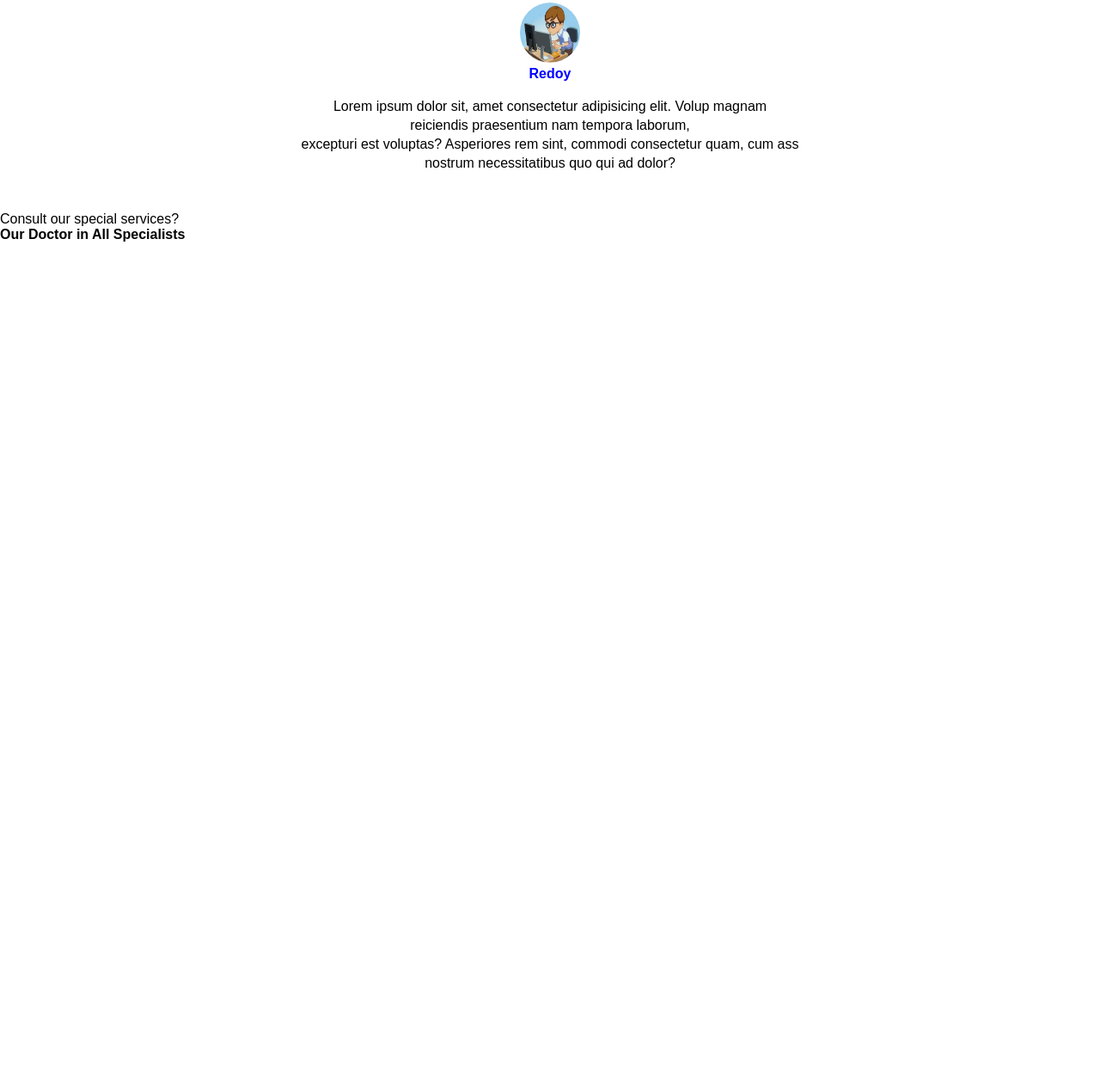
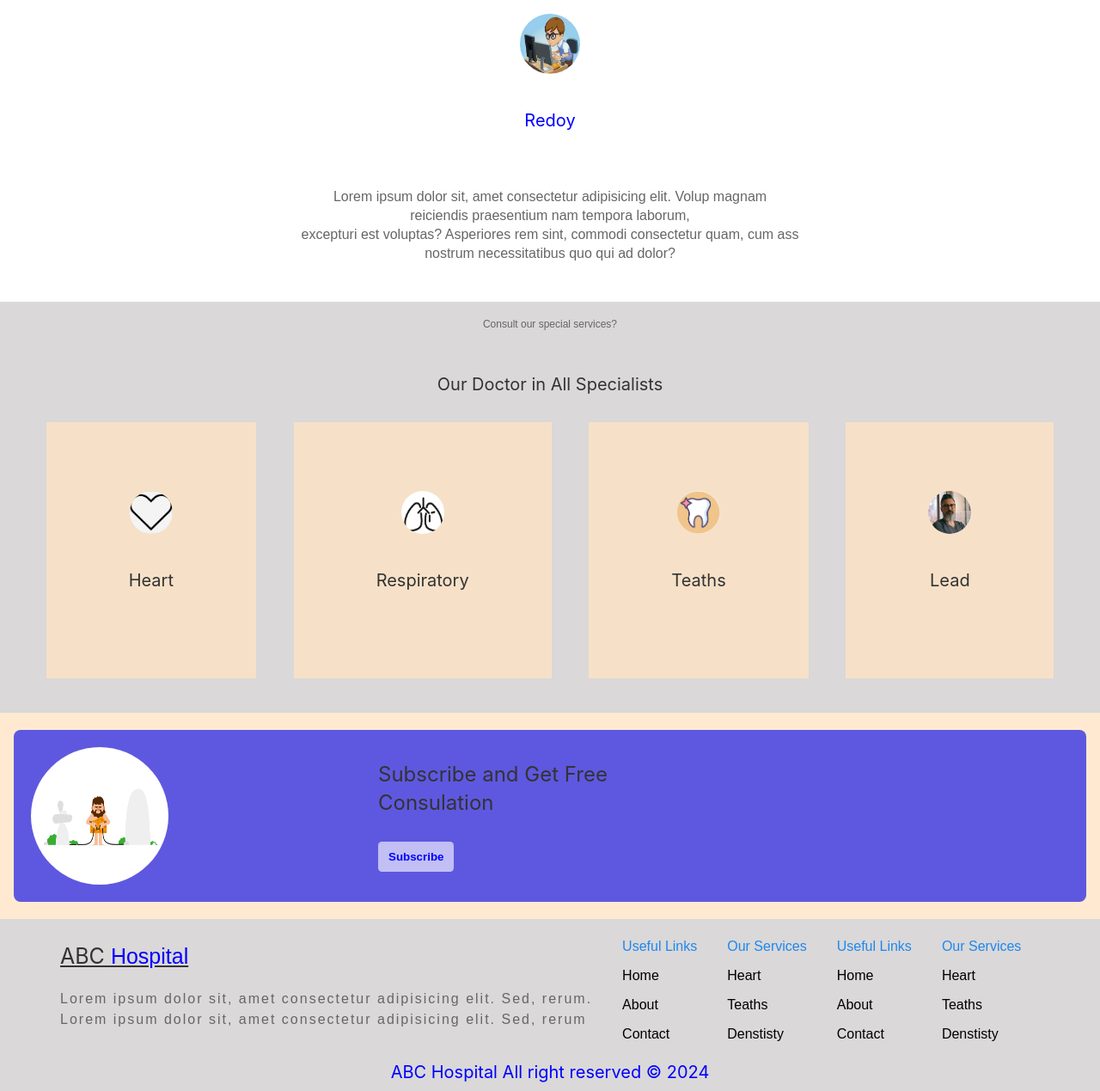
Before and after one commit to redoyhossin/Public-Hospital, a plain HTML site: page index.html in a window 1280 px wide. Shown: the part 1217-2486 px from the top of the page at 86% size. Before the commit the page ends 1571 px from the top, so only its background shows below. Drawn offline with nearby package versions, Linux system fonts and the light colour scheme.

Commit message:
linkUkitCss

```diff
--- a/index.html
+++ b/index.html
@@ -1,25 +1,28 @@
 <!DOCTYPE html>
 <html lang="en">
-
   <head>
-    <meta charset="UTF-8">
-    <meta name="viewport" content="width=device-width, initial-scale=1.0">
-    <title>Mini-HTML-And-CSS-Project</title>
+    <meta charset="UTF-8" />
+    <meta name="viewport" content="width=device-width, initial-scale=1.0" />
+    <title>Public Hospital</title>
     <!--------------
          link-favicon
         --------------->
-    <link rel="shortcut icon" href="favicon.ico" type="image/x-icon">
+    <link rel="shortcut icon" href="favicon.ico" type="image/x-icon" />
     <!--------------
          link-favicon
         --------------->
     <!-----------------------
          link-CSS
           ------------------>
-    <link rel="stylesheet" href="style.css">
+    <link rel="stylesheet" href="style.css" />
     <!-----------------------
          link-CSS
           ------------------>
+          <!--link UIkit CSS -->
+<link rel="stylesheet" href="https://cdn.jsdelivr.net/npm/uikit@3.21.13/dist/css/uikit.min.css" />
 
+
+          <!--link UIkit CSS -->
 
   </head>
 
@@ -28,7 +31,7 @@
     <section>
       <nav id="nav-hed">
         <div>
-                <h1 style="font-size: 25px;font-weight: bold;font-style: italic;">
+          <h1 style="font-size: 25px; font-weight: bold; font-style: italic">
             Public <span class="commonColor">Hospital</span>
           </h1>
         </div>
@@ -36,7 +39,7 @@
           <ul>
             <li class="nav-hover">Home</li>
             <li class="nav-hover">About Us</li>
-                    <li class="nav-hover">Services </li>
+            <li class="nav-hover">Services</li>
             <li class="nav-hover">Contact</li>
             <li class="active">Book Now</li>
           </ul>
@@ -52,21 +55,23 @@
              Head_body -------------------->
       <section class="body-hed">
         <div>
-                <h1 style="line-height: 2rem;">Never Hesitate to <br>
+          <h1 style="line-height: 2rem">
+            Never Hesitate to <br />
             consult with Doctor
           </h1>
-                <p style="margin: 12px 0px;">
-                    Lorem ipsum dolor sit amet consectetur adipisicing elit. Ab sapiente nostrum <br> commodi nemo.
-                    Minus,
-                    aperiam debitis? Deserunt odio voluptatem officia, autem ipsam, <br> perferendis ipsa et a, aliquid
-                    fuga
-                    sint labore?
-                </p> <br>
+          <p style="margin: 12px 0px">
+            Lorem ipsum dolor sit amet consectetur adipisicing elit. Ab sapiente
+            nostrum <br />
+            commodi nemo. Minus, aperiam debitis? Deserunt odio voluptatem
+            officia, autem ipsam, <br />
+            perferendis ipsa et a, aliquid fuga sint labore?
+          </p>
+          <br />
           <button class="btn-book">Book Now</button>
         </div>
 
         <div>
-                <img src="/imgs/HeadImg.PNG" alt="">
+          <img src="/imgs/HeadImg.PNG" alt="" />
         </div>
       </section>
       <!-------------
@@ -75,48 +80,50 @@
       <!----------------
                  About_Us -------------------->
 
-
       <section>
         <div class="About_con">
-                <p style="font-size: 14px;"> Need to know about us?</p>
-                <h4 style="font-size:23px; font-weight: bold; margin-top: 8px;">
+          <p style="font-size: 14px">Need to know about us?</p>
+          <h4 style="font-size: 23px; font-weight: bold; margin-top: 8px">
             Go to Know About Us
           </h4>
         </div>
 
         <div class="about_main">
-
           <div class="card1">
-                    <img style="background-color: blue; color: blue; " src="/imgs/iconbody/support.PNG" alt="">
+            <img
+              style="background-color: blue; color: blue"
+              src="/imgs/iconbody/support.PNG"
+              alt=""
+            />
             <h4>24/7 Support</h4>
             <p>
-                        Lorem ipsum dolor sit amet, consectetur adipisicing elit. Ullam exercitationem velit iure sunt
-                        temporibus, repellat aliquam accusantium omnis perferendis a?
+              Lorem ipsum dolor sit amet, consectetur adipisicing elit. Ullam
+              exercitationem velit iure sunt temporibus, repellat aliquam
+              accusantium omnis perferendis a?
             </p>
           </div>
 
-
           <div class="card2">
-                    <img src="/imgs/iconbody/key.PNG" alt="">
+            <img src="/imgs/iconbody/key.PNG" alt="" />
             <h4>Private & Secure</h4>
-                    <p>Lorem ipsum dolor sit amet, consectetur adipisicing elit. Ullam exercitationem velit iure sunt
-                        temporibus, repellat aliquam accusantium omnis perferendis a?</p>
+            <p>
+              Lorem ipsum dolor sit amet, consectetur adipisicing elit. Ullam
+              exercitationem velit iure sunt temporibus, repellat aliquam
+              accusantium omnis perferendis a?
+            </p>
           </div>
 
-
           <div class="card3">
-                    <img src="/imgs/iconbody/team.PNG" alt="">
+            <img src="/imgs/iconbody/team.PNG" alt="" />
             <h4>Million Customers</h4>
             <p>
-                        Lorem ipsum dolor sit amet, consectetur adipisicing elit. Ullam exercitationem velit iure sunt
-                        temporibus, repellat aliquam accusantium omnis perferendis a?
+              Lorem ipsum dolor sit amet, consectetur adipisicing elit. Ullam
+              exercitationem velit iure sunt temporibus, repellat aliquam
+              accusantium omnis perferendis a?
             </p>
           </div>
         </div>
       </section>
-
-
-
 
       <!----------------
                  About_Us -------------------->
@@ -126,21 +133,19 @@
 
       <section class="Consulation_main">
         <div>
-                <img src="imgs/bodyImg.PNG" alt="">
+          <img src="imgs/bodyImg.PNG" alt="" />
         </div>
 
-
         <div class="Consulation_text">
-                <h3>
-                    Start Your Online Consulation With Doctor
-                </h3>
+          <h3>Start Your Online Consulation With Doctor</h3>
           <p>
-                    Lorem ipsum dolor sit amet, consectetur adipisicing elit. Nemo tenetur ipsum debitis repudiandae
-                    dignissimos in expedita consequuntur obcaecati ab accusantium! Iste debitis incidunt aliquam totam
-                    officiis modi obcaecati ipsa nostrum.
+            Lorem ipsum dolor sit amet, consectetur adipisicing elit. Nemo
+            tenetur ipsum debitis repudiandae dignissimos in expedita
+            consequuntur obcaecati ab accusantium! Iste debitis incidunt aliquam
+            totam officiis modi obcaecati ipsa nostrum.
           </p>
 
-                <button class="Consulation_btn"> Start Your Consulation</button>
+          <button class="Consulation_btn">Start Your Consulation</button>
         </div>
       </section>
       <!------------------
@@ -152,61 +157,137 @@
 
       <section>
         <div class="about_me">
-                <img src="imgs/profile.PNG" alt=""> <br>
-                <h4 style="color: blue;">
-                    Redoy
-                </h4>
-                <br>
-                <p style="line-height: 22px;">Lorem ipsum dolor sit, amet consectetur adipisicing elit. Volup
-                    magnam <br> reiciendis praesentium nam tempora laborum, <br> excepturi est
-                    voluptas? Asperiores rem sint, commodi consectetur quam, cum ass <br> nostrum necessitatibus
-                    quo
-                    qui ad dolor?</p>
+          <img src="imgs/profile.PNG" alt="" /> <br />
+          <h4 style="color: blue">Redoy</h4>
+          <br />
+          <p style="line-height: 22px">
+            Lorem ipsum dolor sit, amet consectetur adipisicing elit. Volup
+            magnam <br />
+            reiciendis praesentium nam tempora laborum, <br />
+            excepturi est voluptas? Asperiores rem sint, commodi consectetur
+            quam, cum ass <br />
+            nostrum necessitatibus quo qui ad dolor?
+          </p>
         </div>
       </section>
-
-
-
 
       <!---------------------------------------------
                         About_me
 ----------------------------------------------------------------------------------->
 
-
       <!-- Specialists--------------------/***********/ -->
 
       <section class="Specialists">
         <div class="Specialists_text">
-                <p>
-                    Consult our special services?
-
-                </p>
-                <h4>
-                    Our Doctor in All Specialists
-                </h4>
+          <p>Consult our special services?</p>
+          <h4>Our Doctor in All Specialists</h4>
         </div>
 
         <div class="Specialists_head">
           <div>
-                    <img src="" alt="">
+            <img src="imgs/icon/heart.PNG" alt="" />
+            <h4>Heart</h4>
           </div>
           <div>
-                    <img src="" alt="">
+            <img src="imgs/icon/respiratory .PNG" alt="" />
+            <h4>Respiratory</h4>
           </div>
           <div>
-                    <img src="" alt="">
+            <img src="imgs/icon/Teaths .PNG" alt="" />
+            <h4>Teaths</h4>
           </div>
           <div>
-                    <img src="" alt="">
+            <img src="imgs/icon/person 1.png" alt="" />
+            <h4>Lead</h4>
           </div>
         </div>
       </section>
       <!-- Specialists--------------------/***********/ -->
 
+      <!-----------------------------------------
+     Subscribe   --------------------------->
+
+      <div class="Subscribe">
+        <div class="Subscribe_head">
+          <div class="Subscribe-img">
+            <img src="imgs/dribbble_1.gif" alt="" />
+          </div>
+
+          <div class="Subscribe-text">
+            <h3>Subscribe and Get Free Consulation</h3>
+            <button class="Subscribe-btn">Subscribe</button>
+          </div>
+        </div>
+      </div>
+
+      <!-----------------------------------------
+     Subscribe   --------------------------->
     </main>
 
+    <footer>
+      <section class="Hospital-footer">
+        <div class="Public-Hospital">
+          <div>
+            <h3
+              style="
+                text-decoration: underline;
+                font-size: 25px;
+                margin-bottom: 12px;
+              "
+            >
+              ABC <span style="color: blue">Hospital</span>
+            </h3>
+            <p style="letter-spacing: 2px">
+              Lorem ipsum dolor sit, amet consectetur adipisicing elit. Sed,
+              rerum. <br />
+              Lorem ipsum dolor sit, amet consectetur adipisicing elit. Sed,
+              rerum
+            </p>
+          </div>
+
+          <div class="Link-style">
+            <div class="link_block">
+              <a href="">Useful Links </a>
+              <a class="multi-style" href="">Home </a>
+              <a class="multi-style" href="">About</a>
+              <a class="multi-style" href=""> Contact</a>
+            </div>
+
+            <div class="link_block">
+              <a href=""> Our Services</a>
+              <a class="multi-style" href=""> Heart</a>
+              <a class="multi-style" href=""> Teaths</a>
+              <a class="multi-style" href=""> Denstisty</a>
+            </div>
+
+            <div class="link_block">
+              <a href=""> Useful Links</a>
+              <a class="multi-style" href=""> Home</a>
+              <a class="multi-style" href=""> About</a>
+              <a class="multi-style" href="">Contact</a>
+            </div>
+
+            <div class="link_block">
+              <a href="">Our Services</a>
+              <a class="multi-style" href=""> Heart</a>
+              <a class="multi-style" href=""> Teaths</a>
+              <a class="multi-style" href=""> Denstisty</a>
+            </div>
+          </div>
+        </div>
+        <h4 style="text-align: center; margin: 8px 0px; color: blue">
+          ABC Hospital All right reserved &copy; 2024
+        </h4>
+      </section>
+    </footer>
 
     <!-- main-section ------------end-------------->
+
+    <!--link UIkit JS -->
+<script src="https://cdn.jsdelivr.net/npm/uikit@3.21.13/dist/js/uikit.min.js"></script>
+<script src="https://cdn.jsdelivr.net/npm/uikit@3.21.13/dist/js/uikit-icons.min.js"></script>
+
+    <!--link UIkit JS -->
+
   </body>
-
 </html>
--- a/style.css
+++ b/style.css
@@ -15,7 +15,6 @@
   align-items: center;
   margin: 0px 50px;
   padding-top: 20px;
-
 }
 
 .nav-link li {
@@ -38,7 +37,6 @@
   border-bottom: 1px solid blue;
 }
 
-
 .btn-book {
   background-color: blue;
   color: white;
@@ -54,7 +52,6 @@
   opacity: 0.6;
 }
 
-
 .body-hed {
   display: flex;
   justify-content: space-evenly;
@@ -67,16 +64,12 @@
   height: 100%;
 }
 
-
-
-
 /*************
  about_us
  **********/
 
 .About_con {
   text-align: center;
-
 }
 
 .about_main {
@@ -84,7 +77,6 @@
   justify-content: space-around;
   align-items: center;
   margin: 40px 30vh;
-
 }
 
 .about_main div h4 {
@@ -96,7 +88,6 @@
   opacity: 0.7;
 }
 
-
 .card1 {
   background-color: darkgrey;
   padding: 20px 16px;
@@ -107,22 +98,14 @@
   width: 60px;
   height: 60px;
   border-radius: 100%;
-
-
-
 }
 
 .card1 {
-
   display: flex;
   flex-direction: column;
   justify-content: center;
   align-items: center;
-
-
 }
-
-
 
 .card2 {
   background-color: rgba(226, 216, 216, 0.644);
@@ -137,22 +120,17 @@
 }
 
 .card2 {
-
   display: flex;
   flex-direction: column;
   justify-content: center;
   align-items: center;
-
-
 }
-
 
 .card3 {
   background-color: rgba(151, 142, 142, 0.705);
   padding: 20px 16px;
   margin: 0px 12px;
 }
-
 
 .card3 img {
   width: 60px;
@@ -161,15 +139,11 @@
 }
 
 .card3 {
-
   display: flex;
   flex-direction: column;
   justify-content: center;
   align-items: center;
-
-
 }
-
 
 /*************
 about_us
@@ -180,11 +154,9 @@ about_us
 
 .Consulation_main {
   background-color: rgba(236, 231, 226, 0.158);
-
 }
 
 .Consulation_main {
-
   margin: 22px 30px;
   display: grid;
   grid-template-columns: 2fr auto;
@@ -192,18 +164,14 @@ about_us
   gap: 70px;
 }
 
-
-
 .Consulation_text {
   padding-right: 80px;
-
 }
 
 .Consulation_text h3 {
   margin-bottom: 18px;
   color: blue;
   font-size: 26px;
-
 }
 
 .Consulation_btn {
@@ -215,11 +183,8 @@ about_us
   cursor: pointer;
 }
 
-
-
 /**************
  Consulation ********************/
-
 
 /*********************************************************
                                                            About_me
@@ -243,22 +208,151 @@ about_us
 ------------------Specialists
 ******************************/
 
+.Specialists {
+  background-color: rgba(168, 163, 163, 0.425);
+  padding: 10px;
+}
 
+.Specialists_head {
+  display: flex;
+  flex-wrap: wrap;
+  justify-content: space-evenly;
+  align-items: center;
+  margin: 30px 0px;
+}
+
+.Specialists_head div img {
+  width: 50px;
+  height: 50px;
+  border-radius: 100vh;
+}
+
+.Specialists_head div {
+  background-color: rgba(255, 228, 196, 0.774);
+  padding: 5rem 6rem;
+  text-align: center;
+  line-height: 2rem;
+}
+
+.Specialists_text {
+  text-align: center;
+  line-height: 2rem;
+}
+
+.Specialists_text p {
+  font-size: 12px;
+}
 
 /*****************************************
 ------------------Specialists
 ******************************/
 
+/* ****************
+Subscribe
+*********************/
+
+.Subscribe {
+  background-color: rgba(255, 228, 196, 0.774);
+  padding: 20px 16px;
+}
+
+.Subscribe_head {
+  background-color: rgba(28, 28, 231, 0.705);
+  border-radius: 8px;
+  padding: 20px;
+}
+
+.Subscribe_head {
+  /* margin: 22px 30px; */
+  display: grid;
+  grid-template-columns: 1fr 1fr 1fr;
+  justify-content: center;
+  align-items: center;
+  gap: 4px;
+}
+
+.Subscribe-img img {
+  width: 20vh;
+  height: 20vh;
+  border-radius: 100%;
+}
+
+.Subscribe-btn {
+  margin-top: 8px;
+  color: blue;
+  font-weight: 600;
+  background-color: rgba(255, 255, 255, 0.616);
+  padding: 10px 12px;
+  border: none;
+  cursor: pointer;
+  border-radius: 4.5px;
+}
+
+.Subscribe-btn:hover {
+  background-color: rgba(207, 154, 90, 0.89);
+  color: white;
+  font-weight: 600;
+}
+
+/* ****************
+Subscribe
+*********************/
+
+/*********************
+ Footer
+ *********************************/
+
+.Public-Hospital {
+  display: flex;
+  align-items: center;
+  /* justify-content: center; */
+  margin: 0px 30px;
+}
+
+.Hospital-footer {
+  background-color: rgba(168, 163, 163, 0.425);
+  padding: 20px 40px;
+  height: 200px;
+}
+
+.Link-style {
+  display: flex;
+  justify-content: center;
+  align-items: center;
+}
+
+.Link-style div {
+  margin-left: 35px;
+}
+
+.link_block a {
+  display: block;
+  margin-bottom: 10px;
+}
+
+.multi-style {
+  text-decoration: none;
+  color: black;
+}
+
+.multi-style:hover {
+  text-decoration: underline;
+  color: rgb(67, 68, 180);
+}
+
+/*********************
+ Footer
+ *********************************/
+
 /*----------------*****************---------------------------
--------------------*****************media_quary
-*************************************************************--------------------------------------------------------*****/
-@media (max-width:769px) {
+-----*media_quary
+*************************************************************-------------------*****/
+@media screen and (min-width: 320px) and (max-width: 992px){
   #nav-hed {
     display: flex;
     flex-direction: column;
     justify-content: center;
     align-items: center;
-
   }
 
   .nav-link li {
@@ -266,16 +360,61 @@ about_us
     margin-top: 20px;
   }
 
-
-
   .body-hed {
     display: flex;
     flex-direction: column;
-        margin: 22px 0px;
+    /* margin: 22px 0px; */
   }
+  .body-hed img{
+    margin-top: 15px;
+  }
+  .about_main {
+    display: flex;
+    flex-direction: column;
+    margin: 0px;
+  }
+  .about_main div {
+    margin-top: 14px;
+    border-radius: 7px;
+  }
+  .Consulation_main {
+    grid-template-columns: auto;
+    margin: 0px;
+    gap: 20px;
+    padding: 20px;
+  }
+  .Consulation_main img{
+    width: 60vw;
+  }
+  .Specialists_head{
+    display: flex;
+    flex-direction: column;
+    align-items: stretch;
+  }
+  .Specialists_head div{
+    /* margin-top: 14px; */
+    margin: 14px 14px;
+  }
+  .Subscribe_head{
+    grid-template-columns: auto;
+    align-items: center;
+    margin: auto;
+  }
+
+  .Public-Hospital{
+    flex-direction: column;
+    margin: 20px 0px;
+  }
+  .Link-style{
+    flex-direction: column;
+    margin: 20px 0px;
+
+  }
+
+
 }
 
 
 /*----------------*****************---------------------------
 -------------------*****************media_quary
-*************************************************************--------------------------------------------------------*****/
+*************************************************************/
```
Also changed, not shown: imgs/icon/person 1.png (added). Lines whose indentation alone changed are shown as unchanged.
